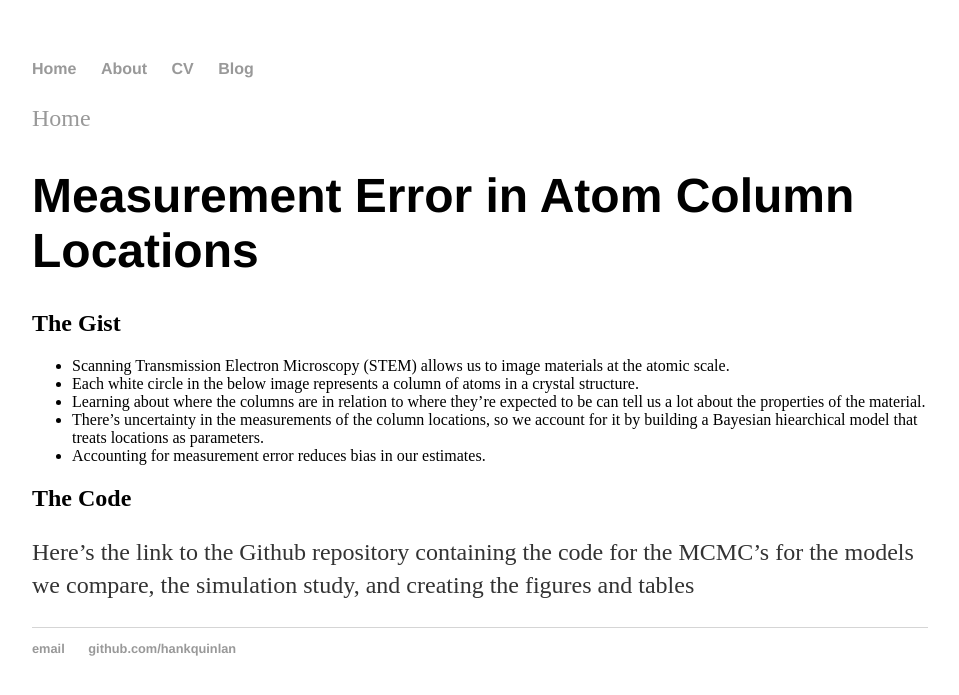
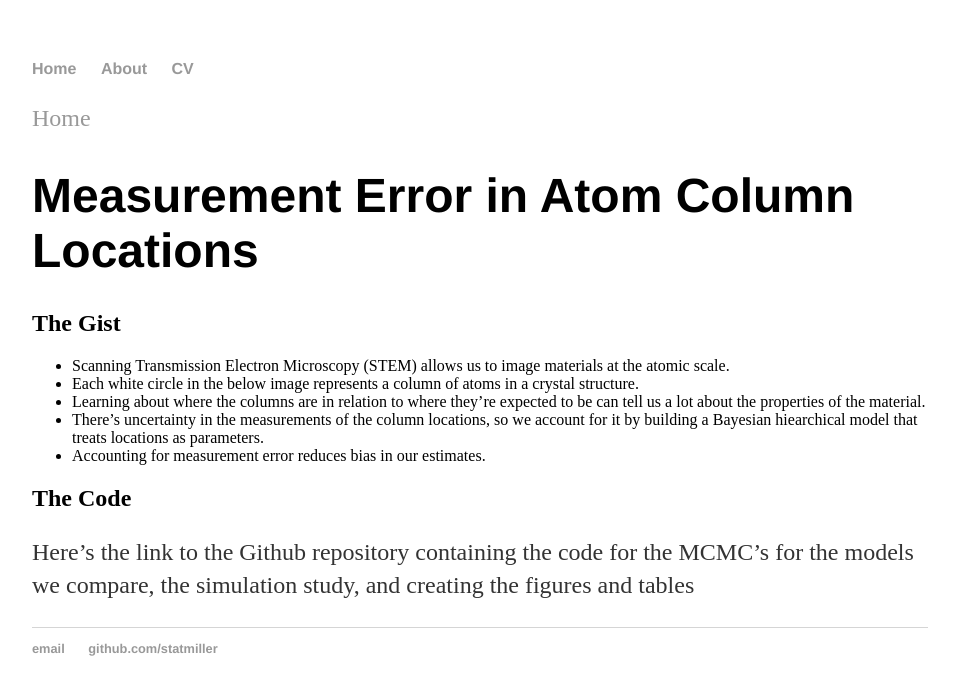
Before and after one commit to StatMiller/statmiller.github.io, a Jekyll site: the page built from STEM.md, in a window 1280 px wide. Shown: the top 695 px of the page, without its empty margins (160-1119 px from the left). Built offline with Jekyll 4.4.1, drawn with Linux system fonts in a browser that asks for light colours; our own code applies the rules of GitHub Pages for plain Markdown files.

Commit message:
Update default.html

```diff
--- a/_layouts/default.html
+++ b/_layouts/default.html
@@ -11,7 +11,6 @@
 	        		<li><a href="/">Home</a></li>
 		        	<li><a href="/about">About</a></li>
 	        		<li><a href="/cv">CV</a></li>
-	        		<li><a href="/blog">Blog</a></li>
 	    		</ul>
 			</nav>
 			<div class="container">
@@ -21,8 +20,8 @@
 			</div><!-- /.container -->
 			<footer>
 	    		<ul>
-	        		<li><a href="mailto:hankquinlanhub@gmail.com">email</a></li>
-	        		<li><a href="https://github.com/hankquinlan">github.com/hankquinlan</a></li>
+	        		<li><a href="mailto:mjmiller.smcm@gmail.com">email</a></li>
+	        		<li><a href="https://github.com/statmiller">github.com/statmiller</a></li>
 				</ul>
 			</footer>
 		</body>
```
